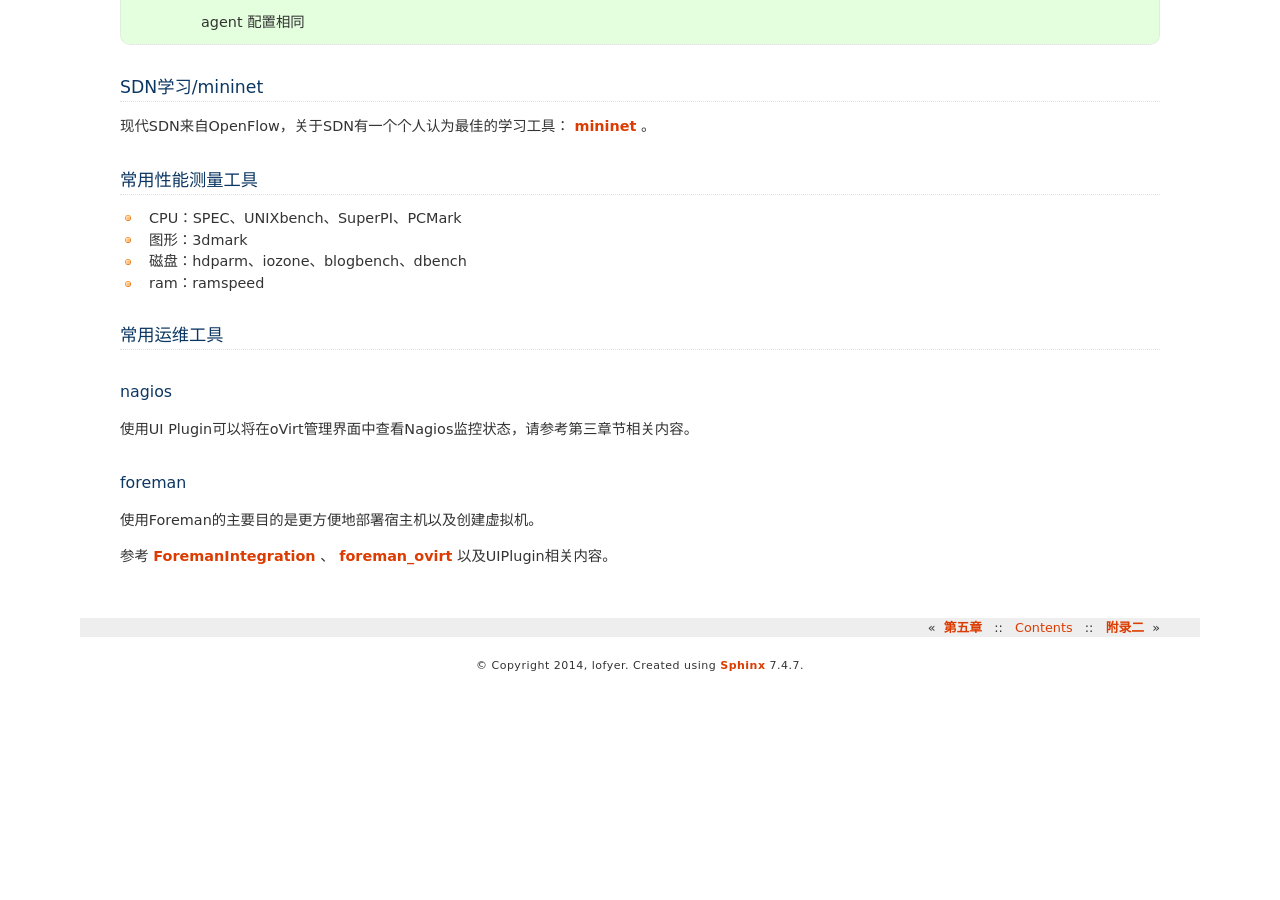
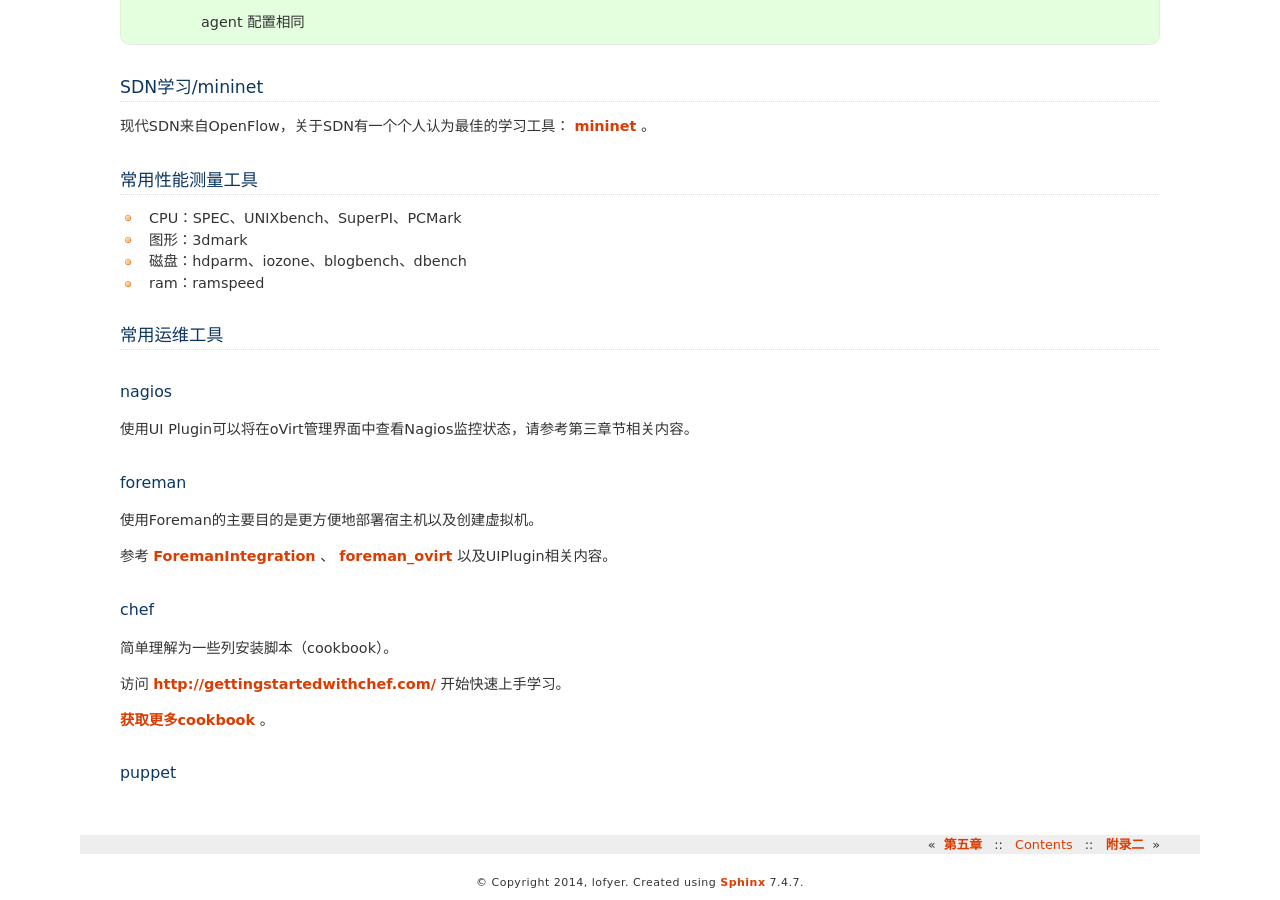
Before and after one commit to lofyer/InTheCloud, a Sphinx documentation site: the page built from source/posts/appendix01.rst, in a window 1280 px wide and 900 px high, scrolled down 6573 px. Built offline with Sphinx 7.4.7, drawn with Linux system fonts in a browser that asks for light colours; formulas are drawn with MathJax 3; before the commit the page ends 7256 px from its top, so only the background shows below that.

Commit message:
更新chef，添加资源下载

```diff
--- a/source/posts/appendix01.rst
+++ b/source/posts/appendix01.rst
@@ -186,3 +186,15 @@
 使用Foreman的主要目的是更方便地部署宿主机以及创建虚拟机。
 
 参考 `ForemanIntegration <http://www.ovirt.org/Features/ForemanIntegration>`_ 、 `foreman_ovirt <https://github.com/oourfali/foreman_ovirt>`_ 以及UIPlugin相关内容。
+
+chef
+----
+
+简单理解为一些列安装脚本（cookbook）。
+
+访问 `http://gettingstartedwithchef.com/ <http://gettingstartedwithchef.com/first-steps-with-chef.html>`_ 开始快速上手学习。
+
+`获取更多cookbook <https://supermarket.getchef.com/cookbooks-directory>`_ 。
+
+puppet
+------
```
Also changed, not shown: source/posts/appendix03.rst (added, +8 -0 lines).
